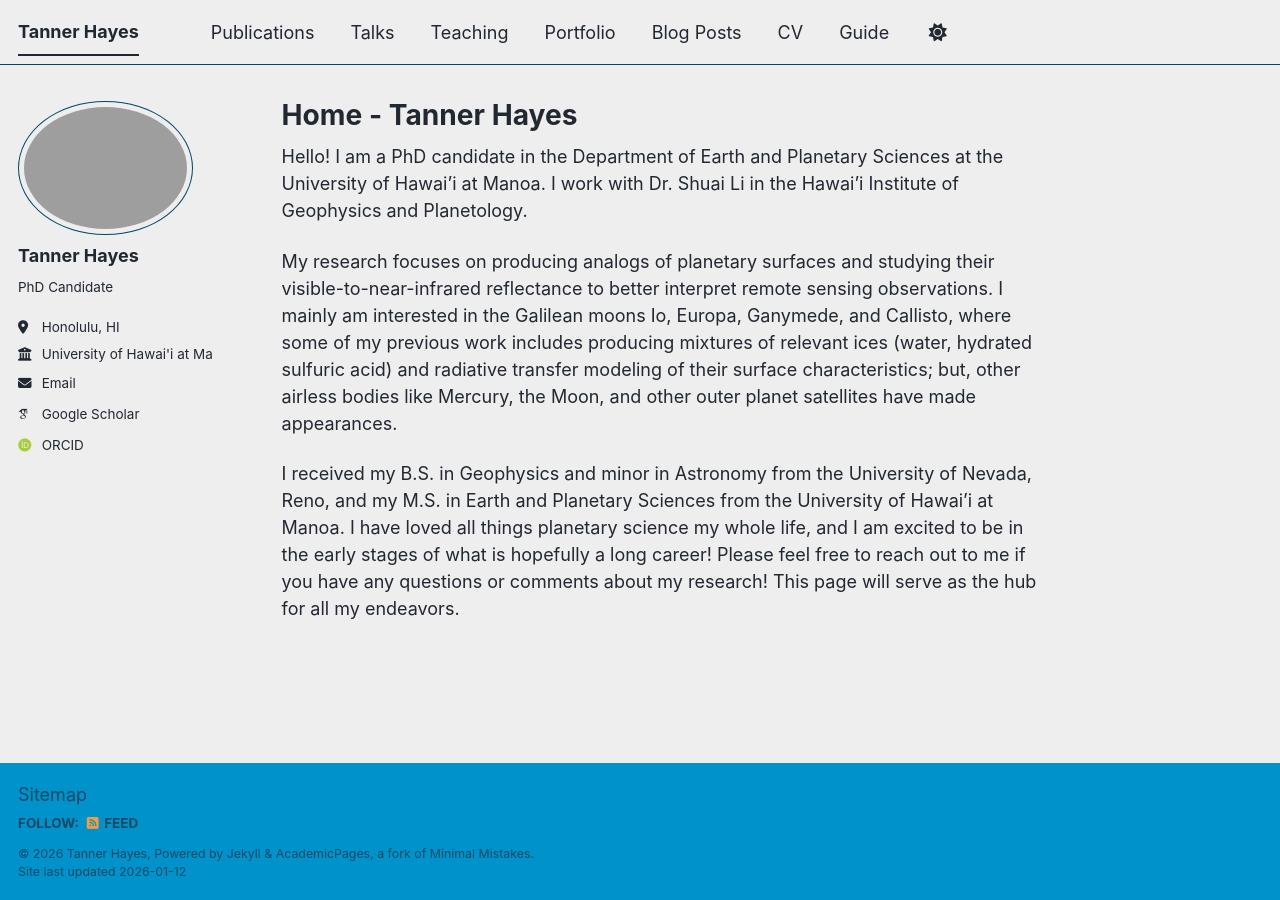
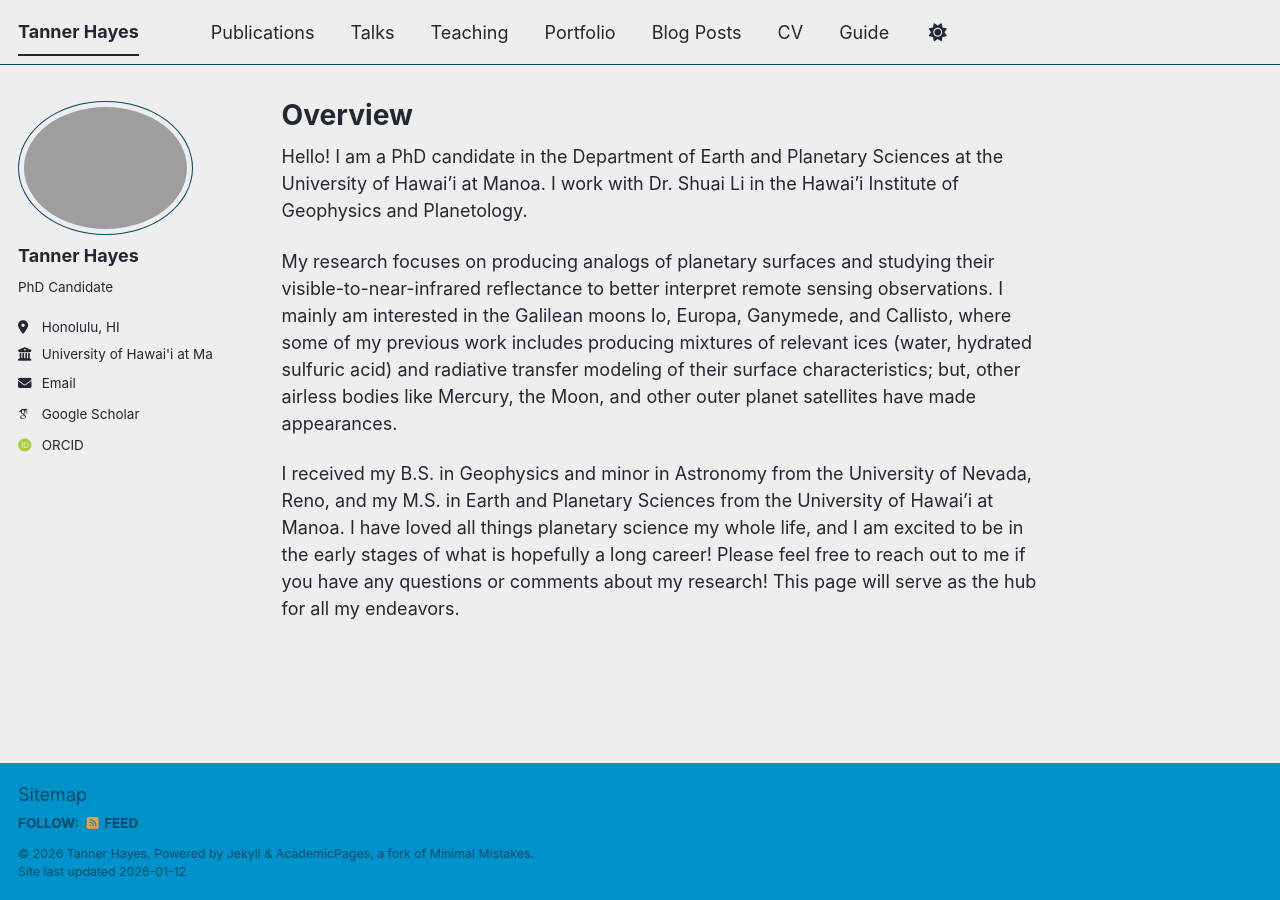
Before and after one commit to th-blip12/twhayes, a Jekyll site: the page built from _pages/about.md, in a window 1280 px wide. Built offline with Jekyll 4.4.1, drawn with Linux system fonts in a browser that asks for light colours; some web fonts are replaced; a script bundle is joined from its source files by our own code; library files that are not in the unit come from our copies.

Commit message:
Update about.md

```diff
--- a/_pages/about.md
+++ b/_pages/about.md
@@ -1,6 +1,6 @@
 ---
 permalink: /
-title: "Home - Tanner Hayes"
+title: "Overview"
 author_profile: true
 redirect_from:
   - /about/
```
